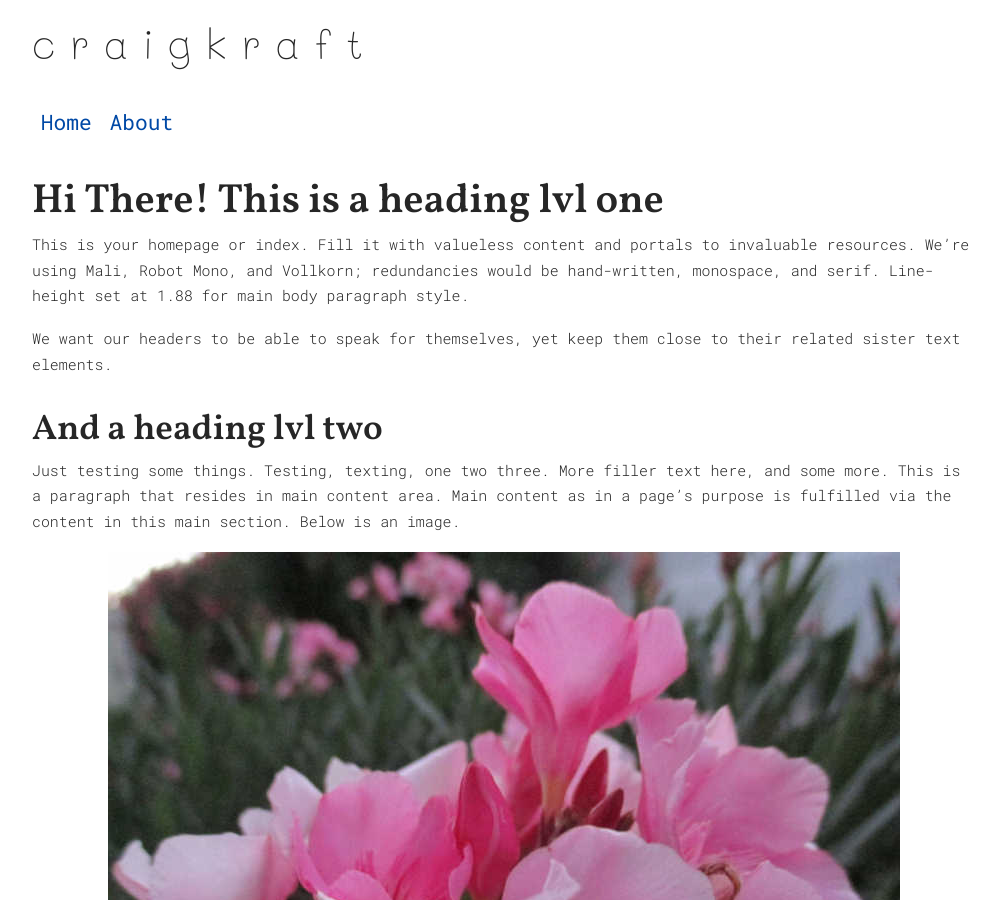
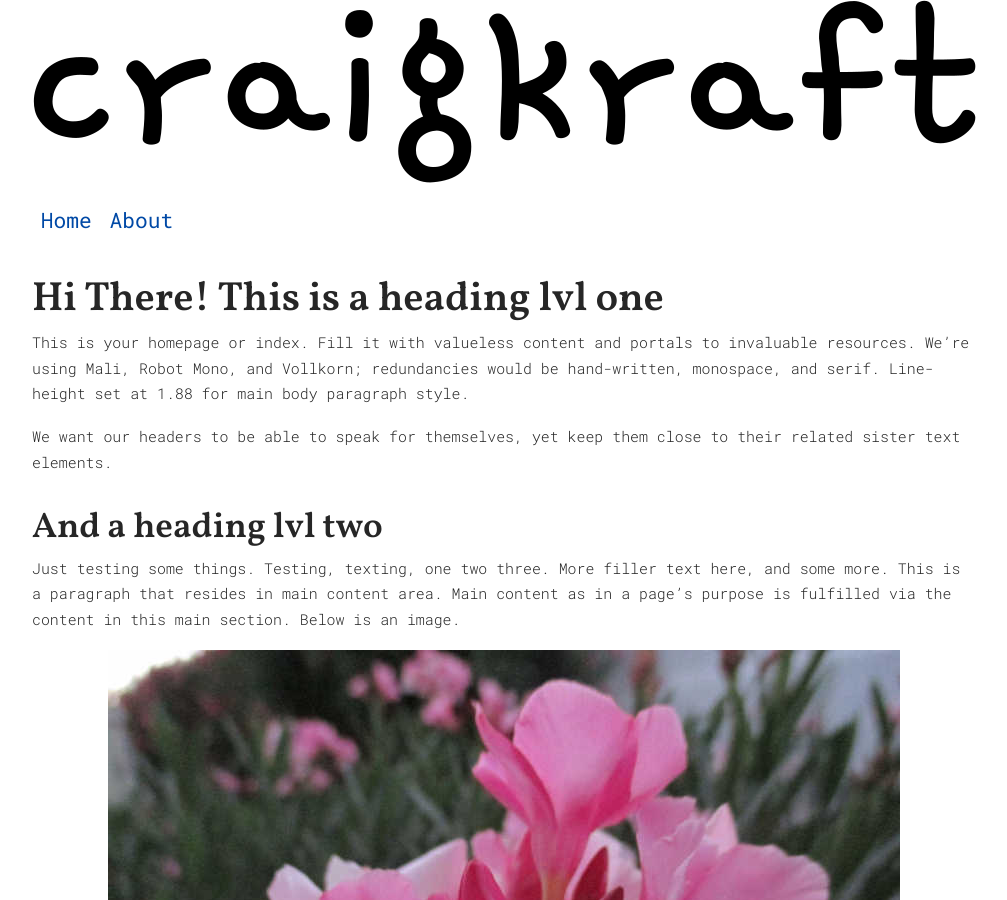
Before and after one commit to craigkraft/craigkraft.github.io, a Jekyll site: the page built from index.md, in a window 1280 px wide and 900 px high. Shown: the whole window, without its empty margins (136-1143 px from the left). Built offline with Jekyll 4.4.1, drawn with Linux system fonts in a browser that asks for light colours.

Commit message:
Update header.html

```diff
--- a/_includes/header.html
+++ b/_includes/header.html
@@ -1 +1 @@
-<section class="sctnspn"><span>craigkraft</span></section>
+<img title="craigkraft logo" src="/assets/logo.png" alt="craigkraft logo" />
```
